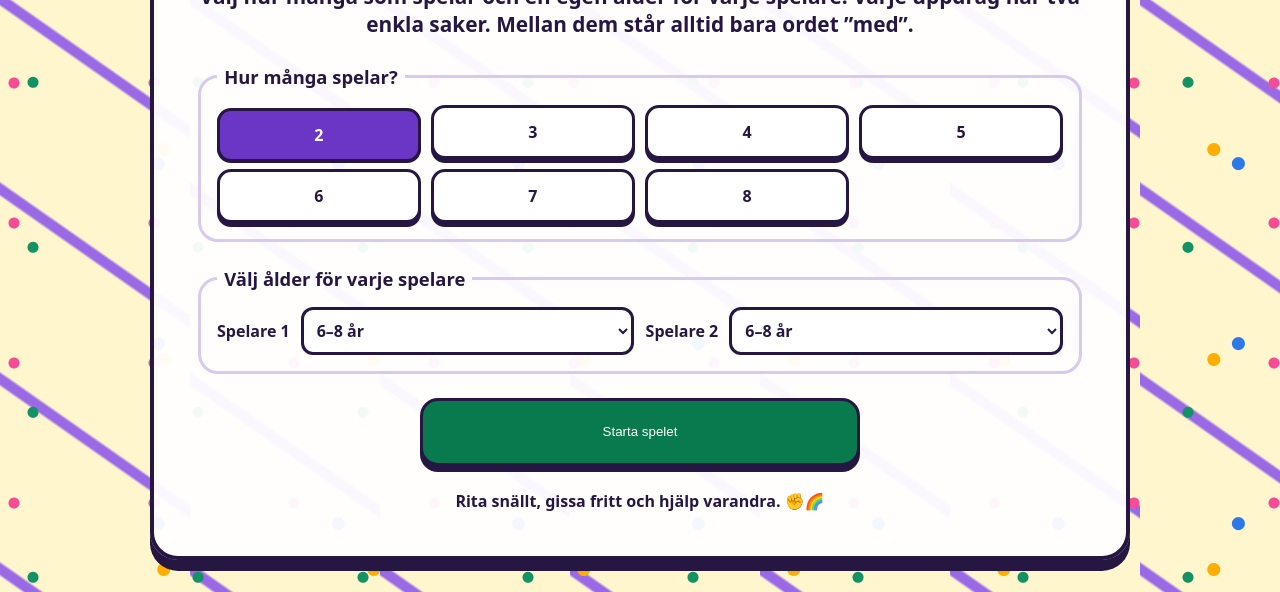
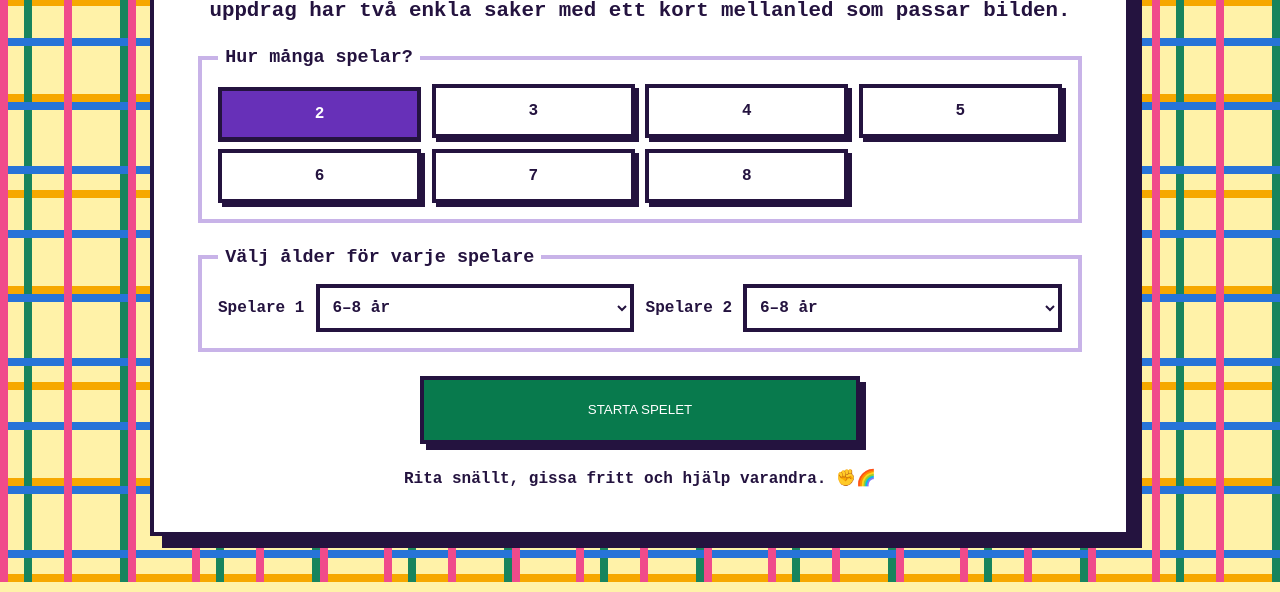
Before and after one commit to andyCDN/Ritagissa, a plain HTML site: page index.html in a window 1280 px wide. Shown: the part 218-810 px from the top of the page. Drawn offline with Linux system fonts and the light colour scheme.

Commit message:
Update index.html

```diff
--- a/index.html
+++ b/index.html
@@ -6,33 +6,33 @@
   <meta name="theme-color" content="#6b35c5">
   <title>Rita och gissa!</title>
   <style>
-    :root { color-scheme: light; font-family: system-ui, -apple-system, BlinkMacSystemFont, "Segoe UI", sans-serif; --ink:#251642; --purple:#6b35c5; }
+    :root { color-scheme: light; font-family:"Courier New",ui-monospace,monospace; --ink:#24133f; --purple:#6730b8; --pixel:4px; }
     * { box-sizing: border-box; }
-    body { min-height:100vh; margin:0; color:var(--ink); text-align:center; background-color:#fff6cd; background-image:radial-gradient(circle at 10% 15%,#f64c95 0 5px,transparent 6px),radial-gradient(circle at 88% 12%,#2e78e8 0 6px,transparent 7px),radial-gradient(circle at 20% 82%,#129265 0 5px,transparent 6px),radial-gradient(circle at 78% 75%,#ffae00 0 6px,transparent 7px),linear-gradient(35deg,transparent 48%,#9a69e5 49% 52%,transparent 53%); background-size:140px 140px,180px 180px,165px 165px,210px 210px,190px 190px; }
+    body { min-height:100vh; margin:0; color:var(--ink); text-align:center; background-color:#fff2a8; background-image:linear-gradient(90deg,#f04b8b 8px,transparent 8px),linear-gradient(#2774d8 8px,transparent 8px),linear-gradient(90deg,transparent 24px,#18845d 24px 32px,transparent 32px),linear-gradient(transparent 24px,#f6a800 24px 32px,transparent 32px); background-size:64px 64px,64px 64px,96px 96px,96px 96px; image-rendering:pixelated; }
     main { width:min(100% - 1.5rem,980px); margin:auto; padding:clamp(1rem,5vw,3.5rem) 0 2rem; }
-    .panel { background:rgb(255 255 255 / 95%); border:4px solid var(--ink); border-radius:28px; padding:clamp(1.1rem,4vw,2.75rem); box-shadow:0 11px 0 var(--ink); }
-    h1 { margin:0; color:var(--purple); font-size:clamp(2.5rem,8vw,5.2rem); line-height:1; text-shadow:3px 3px #ffd448; }
+    .panel { background:#fff; border:var(--pixel) solid var(--ink); border-radius:0; padding:clamp(1.1rem,4vw,2.75rem); box-shadow:12px 12px 0 var(--ink); }
+    h1 { margin:0; color:var(--purple); font-size:clamp(2.3rem,8vw,4.8rem); line-height:1; letter-spacing:-.08em; text-shadow:4px 4px 0 #ffd448; }
     h2 { margin:.4rem 0 1rem; font-size:clamp(1.5rem,4vw,2.2rem); }
     .intro { margin:.8rem auto 1.6rem; font-size:clamp(1rem,2.5vw,1.3rem); font-weight:700; }
     .setup-grid { display:grid; gap:1.5rem; text-align:left; }
-    fieldset { min-width:0; margin:0; padding:1rem; border:3px solid #d8c9ee; border-radius:20px; }
+    fieldset { min-width:0; margin:0; padding:1rem; border:4px solid #c8b3e8; border-radius:0; }
     legend { padding:0 .45rem; font-size:1.15rem; font-weight:900; }
     .choices { display:grid; gap:.65rem; }
     .player-choices { grid-template-columns:repeat(4,1fr); }
     .player-ages { display:grid; grid-template-columns:repeat(2,minmax(0,1fr)); gap:.7rem; }
     .player-age { display:grid; grid-template-columns:auto 1fr; align-items:center; gap:.7rem; font-weight:850; }
-    .player-age select { width:100%; min-height:48px; padding:.55rem; border:3px solid var(--ink); border-radius:12px; color:var(--ink); background:#fff; font-family:inherit; font-size:1rem; font-weight:800; }
+    .player-age select { width:100%; min-height:48px; padding:.55rem; border:4px solid var(--ink); border-radius:0; color:var(--ink); background:#fff; font-family:inherit; font-size:1rem; font-weight:800; }
     .choice input { position:absolute; opacity:0; pointer-events:none; }
-    .choice span { display:grid; place-items:center; min-height:54px; padding:.55rem; border:3px solid var(--ink); border-radius:14px; background:#fff; font-weight:850; cursor:pointer; box-shadow:0 4px 0 var(--ink); }
+    .choice span { display:grid; place-items:center; min-height:54px; padding:.55rem; border:4px solid var(--ink); border-radius:0; background:#fff; font-weight:850; cursor:pointer; box-shadow:4px 4px 0 var(--ink); }
     .choice input:checked + span { color:#fff; background:var(--purple); transform:translateY(3px); box-shadow:0 1px 0 var(--ink); }
     .choice input:focus-visible + span, .player-age select:focus-visible, button:focus-visible { outline:5px solid #ffbd00; outline-offset:3px; }
-    button { border:3px solid var(--ink); border-radius:18px; color:#fff; background:var(--purple); font:850 clamp(1.15rem,3vw,1.55rem)/1.1 inherit; cursor:pointer; box-shadow:0 6px 0 var(--ink); touch-action:manipulation; }
+    button { border:4px solid var(--ink); border-radius:0; color:#fff; background:var(--purple); font:850 clamp(1.15rem,3vw,1.55rem)/1.1 inherit; cursor:pointer; box-shadow:6px 6px 0 var(--ink); touch-action:manipulation; text-transform:uppercase; }
     button:active { transform:translateY(5px); box-shadow:0 1px 0 var(--ink); }
     .start { width:min(100%,440px); min-height:68px; margin:1.5rem auto 0; background:#087a4d; }
     .game-head { display:flex; align-items:center; justify-content:space-between; gap:1rem; }
     .back { min-height:48px; padding:.6rem .9rem; color:var(--ink); background:#fff; font-size:1rem; }
     .turn { margin:1.25rem 0 .3rem; color:#5b3a87; font-size:clamp(1.2rem,3vw,1.55rem); font-weight:900; }
-    .card { min-height:240px; display:grid; place-content:center; gap:.8rem; padding:clamp(1rem,4vw,2rem); border:4px dashed var(--purple); border-radius:24px; background:#f7efff; }
+    .card { min-height:240px; display:grid; place-content:center; gap:.8rem; padding:clamp(1rem,4vw,2rem); border:8px double var(--purple); border-radius:0; background:#f3e8ff; box-shadow:inset 0 0 0 4px #fff; }
     .eyebrow { margin:0; font-weight:850; }
     .eyebrow { color:var(--purple); letter-spacing:.08em; text-transform:uppercase; }
     #prompt { margin:0; font-size:clamp(1.65rem,5vw,3rem); line-height:1.15; font-weight:900; text-wrap:balance; }
@@ -42,7 +42,7 @@
     .message { min-height:1.5em; margin:.6rem 0 0; font-weight:800; color:#08704a; }
     .hidden { display:none; }
     footer { margin-top:1.5rem; font-weight:750; }
-    @media (max-width:700px) { .player-ages{grid-template-columns:1fr}.panel{border-radius:22px}.game-head{align-items:flex-start} }
+    @media (max-width:700px) { .player-ages{grid-template-columns:1fr}.game-head{align-items:flex-start} }
     @media (max-width:390px) { .player-choices{grid-template-columns:repeat(3,1fr)} }
     @media (prefers-reduced-motion:reduce) { * { scroll-behavior:auto!important; transition:none!important; } }
   </style>
@@ -51,7 +51,7 @@
   <main>
     <section class="panel" id="setup" aria-labelledby="title">
       <h1 id="title">Rita och gissa!</h1>
-      <p class="intro">Välj hur många som spelar och en egen ålder för varje spelare. Varje uppdrag har två enkla saker. Mellan dem står alltid bara ordet ”med”.</p>
+      <p class="intro">Välj hur många som spelar och en egen ålder för varje spelare. Varje uppdrag har två enkla saker med ett kort mellanled som passar bilden.</p>
       <div class="setup-grid">
         <fieldset>
           <legend>Hur många spelar?</legend>
@@ -97,6 +97,13 @@
     };
     function takeRotated(items, offset, count) { return Array.from({length:count},(_,index)=>items[(offset+index)%items.length]); }
     function capitalize(item) { return item.charAt(0).toUpperCase()+item.slice(1); }
+    const relations = {
+      "i":new Set(["hus","slott","bil","båt","raket","tåg","flygplan","brandbil","buss","helikopter","kopp"]),
+      "på":new Set(["stol","soffa","säng","bord","cykel","traktor","måne","berg","ö","strand"]),
+      "under":new Set(["paraply","moln","träd","palm"]),
+      "bredvid":new Set(["blomma","kaktus","tulpan","solros","vulkan"])
+    };
+    function relationFor(symbol) { return Object.entries(relations).find(([,items])=>items.has(symbol))?.[0]||"med"; }
     const levels = Object.fromEntries(Object.entries(levelInfo).map(([key,info])=>[
       key,
       { label:info.label, figures:takeRotated(things,info.offset,100), symbols:takeRotated(things,info.offset+50,100) }
@@ -109,7 +116,7 @@
       playerAges.innerHTML=Array.from({length:playerCount},(_,index)=>`<label class="player-age"><span>Spelare ${index+1}</span><select aria-label="Ålder för spelare ${index+1}">${Object.entries(levels).map(([key,level])=>`<option value="${key}" ${previous[index]===key?"selected":""}>${level.label}</option>`).join("")}</select></label>`).join("");
     }
     function buildDeck(level) { const cardCount=level.figures.length*level.symbols.length; if(level.figures.length!==100||level.symbols.length!==100||cardCount!==10000||new Set(level.figures).size!==100||new Set(level.symbols).size!==100) throw new Error(`${level.label} måste ha 100 figurer och 100 unika symboler`); const cards=Array.from({length:cardCount},(_,index)=>index); for(let i=cards.length-1;i>0;i--){const j=Math.floor(Math.random()*(i+1));[cards[i],cards[j]]=[cards[j],cards[i]];} return cards; }
-    function showPrompt() { const activeLevel=players[currentPlayer-1], level=levels[activeLevel]; if(!decks[activeLevel]?.length) decks[activeLevel]=buildDeck(level); const card=decks[activeLevel].pop(), figure=level.figures[Math.floor(card/level.symbols.length)], symbol=level.symbols[card%level.symbols.length]; promptEl.textContent=`${capitalize(figure)} med ${symbol}`; }
+    function showPrompt() { const activeLevel=players[currentPlayer-1], level=levels[activeLevel]; if(!decks[activeLevel]?.length) decks[activeLevel]=buildDeck(level); const card=decks[activeLevel].pop(), figure=level.figures[Math.floor(card/level.symbols.length)], symbol=level.symbols[card%level.symbols.length]; promptEl.textContent=`${capitalize(figure)} ${relationFor(symbol)} ${symbol}`; }
     function draw() { currentPlayer=currentPlayer%playerCount+1; const level=levels[players[currentPlayer-1]]; turnEl.textContent=`Spelare ${currentPlayer} ritar`; ageLabel.textContent=`Spelare ${currentPlayer} · ${level.label}`; message.textContent=currentPlayer===playerCount?"Sedan börjar vi om från spelare 1 – alla får lika många turer!":""; showPrompt(); }
     document.querySelectorAll('[name="players"]').forEach(input=>input.addEventListener("change",renderPlayerAges));
     document.querySelector("#start").addEventListener("click",()=>{ players=[...playerAges.querySelectorAll("select")].map(select=>select.value); playerCount=players.length; currentPlayer=0; setup.classList.add("hidden"); game.classList.remove("hidden"); draw(); document.querySelector("#next").focus(); });
```
